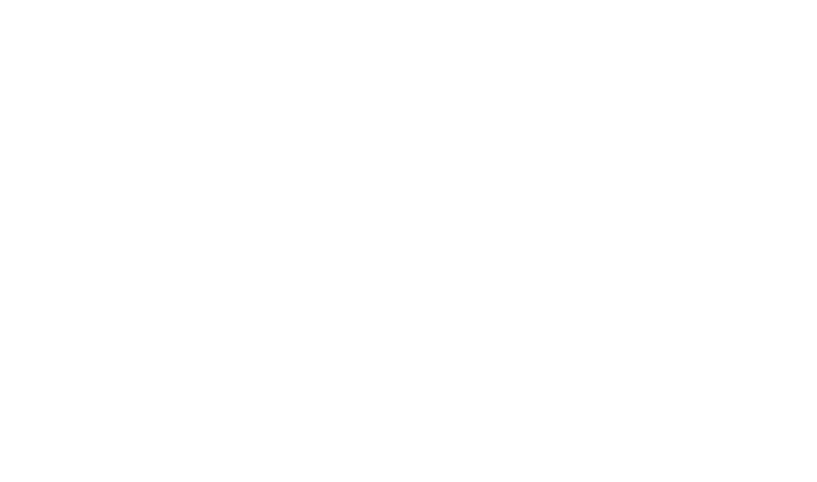
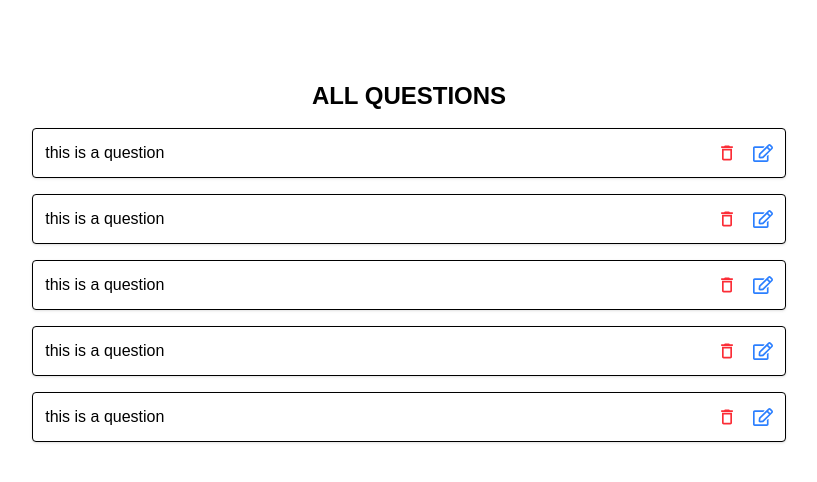
Before and after one commit to Jeevan446/exam_prep, a React app in the folder Frontend/: page /admin/addquestion in a window 1280 px wide. Before the commit this address had no page. Shown: the top 482 px of the page, without its empty margins (231-1048 px from the left). Built offline with nearby package versions, Linux system fonts and the light colour scheme; the HTML template or start-up script is replaced by a standard one.

Commit message:
add question styling added

```diff
--- a/Frontend/src/App.jsx
+++ b/Frontend/src/App.jsx
@@ -9,7 +9,7 @@
 import QuestionPage from "./pages/QuestionPage";
 import { Formik, Form, Field, ErrorMessage } from "formik";
 import AdminPage from "./pages/AdminPage";
-
+import AddquestionPage from "./pages/AddquestionPage";
 function App() {
   const [isOpen, setIsOpen] = useState(false);
   return (
@@ -21,8 +21,9 @@
             <Route path="/chapters" element={<ChaptersPage isOpen={isOpen} setIsOpen={setIsOpen} />} />
             <Route path="/signup" element={<SignUpPage />} />
             <Route path="/login" element={<LoginPage />} />
-             <Route path="/examtype/chapter/questionpage" element={<QuestionPage />} />
-              <Route path="/admin" element={<AdminPage />} />
+            <Route path="/examtype/chapter/questionpage" element={<QuestionPage />} />
+            <Route path="/admin" element={<AdminPage />} />
+            <Route path="/admin/addquestion" element={<AddquestionPage />} />
         </Routes>
       </>
   );
--- a/Frontend/src/pages/AddquestionPage.jsx
+++ b/Frontend/src/pages/AddquestionPage.jsx
@@ -1,9 +1,43 @@
-import React from 'react'
+import React from 'react';
+import { MdOutlineDelete } from "react-icons/md";
+import { FaRegEdit } from "react-icons/fa";
 
 const AddquestionPage = () => {
   return (
-    <div>AddquestionPage</div>
-  )
-}
+    <div className="flex flex-col items-center gap-4 mt-[10vh] px-3">
 
-export default AddquestionPage
+        <p className='text-2xl uppercase font-bold'> all questions</p>
+
+      {/* Rendering questions */}
+      {[1, 2, 3, 4, 5].map((i) => (
+        <div
+          key={i}
+          className="
+            flex justify-between items-center
+            w-full sm:w-[90%] md:w-[70%] lg:w-[60%]
+            border p-3 rounded
+            bg-white shadow-sm
+          "
+        >
+          {/* Question text */}
+          <div className="text-sm sm:text-base break-words">
+            this is a question
+          </div>
+
+          {/* Action icons */}
+          <div className="flex gap-4 text-xl">
+            <button className="text-red-500 hover:scale-110 transition">
+              <MdOutlineDelete />
+            </button>
+            <button className="text-blue-500 hover:scale-110 transition">
+              <FaRegEdit />
+            </button>
+          </div>
+        </div>
+      ))}
+
+    </div>
+  );
+};
+
+export default AddquestionPage;
```
